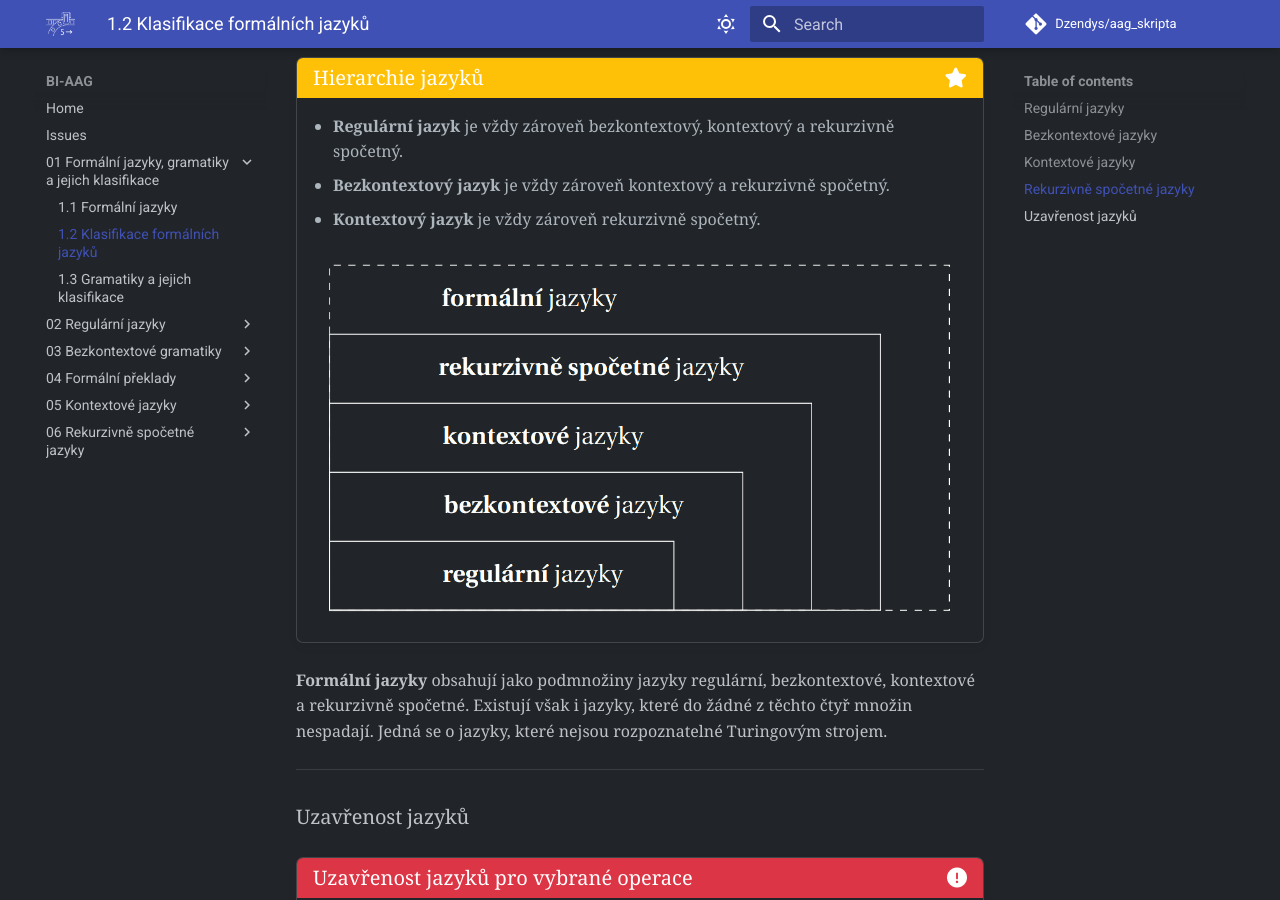
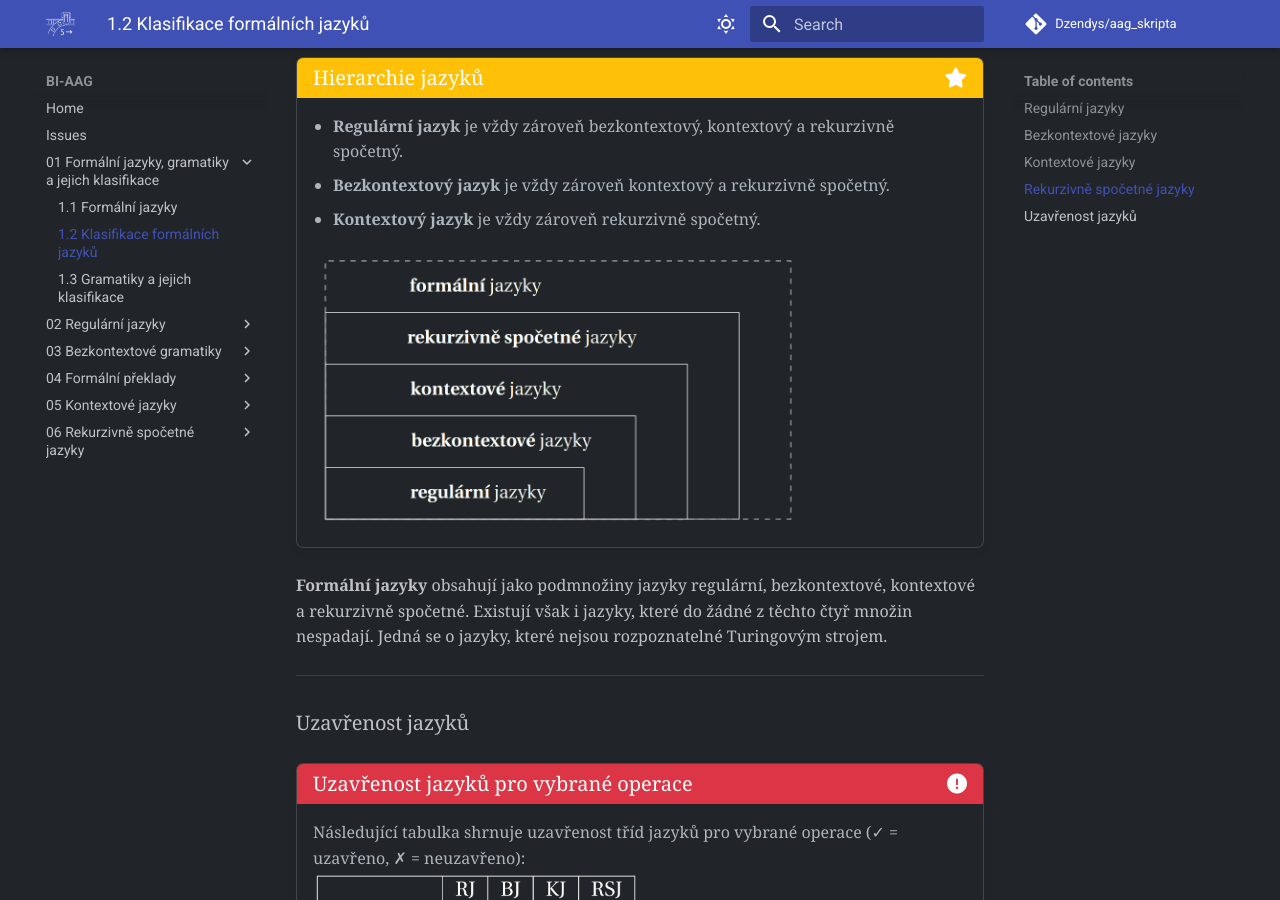
Before and after one commit to Dzendys/aag_skripta, an MkDocs documentation site: the page built from docs/01_Formální jazyky,_gramatiky_a_jejich_klasifikace/1.2_Klasifikace_formálních_jazyků.md, in a window 1280 px wide and 900 px high, scrolled down 1023 px. Built offline with MkDocs 1.6.1 and Material for MkDocs 9.7.7, drawn with Linux system fonts in a browser that asks for light colours; comment, search, counter and statistics services are not loaded.

Commit message:
Fix image sizes

```diff
--- a/docs/01_Formální jazyky,_gramatiky_a_jejich_klasifikace/1.2_Klasifikace_formálních_jazyků.md
+++ b/docs/01_Formální jazyky,_gramatiky_a_jejich_klasifikace/1.2_Klasifikace_formálních_jazyků.md
@@ -44,7 +44,7 @@
     * **Bezkontextový jazyk** je vždy zároveň kontextový a rekurzivně spočetný.
     * **Kontextový jazyk** je vždy zároveň rekurzivně spočetný.
 
-    ![Hiearchie jazyků](../assets/01/hiearchie.png){ align=center }
+    ![Hiearchie jazyků](../assets/01/hiearchie.png){ align=center width="75%" }
 
 **Formální jazyky** obsahují jako podmnožiny jazyky regulární, bezkontextové, kontextové a rekurzivně spočetné. Existují však i jazyky, které do žádné z těchto čtyř množin nespadají. Jedná se o jazyky, které nejsou rozpoznatelné Turingovým strojem.
 
@@ -56,7 +56,7 @@
 
     Následující tabulka shrnuje uzavřenost tříd jazyků pro vybrané operace (✓ = uzavřeno, ✗ = neuzavřeno):
 
-    ![Uzavřenost tabulka](../assets/01/uzavrenost_tabulka.png){ align=center }
+    ![Uzavřenost tabulka](../assets/01/uzavrenost_tabulka.png){ align=center width="50%" }
 
 !!! Implication "Co to pro nás znamená, když je třída jazyků uzavřená pro nějakou operaci?"
 
@@ -67,8 +67,8 @@
     * **Regulární jazyky** jsou uzavřené pro operaci průnik. Pokud tedy provedeme průnik dvou regulárních jazyků, výsledkem bude opět jazyk regulární. Nikdy se nestane, že by výsledkem byl jazyk neregulární.
     * **Bezkontextové jazyky** jsou uzavřené pro operaci sjednocení. Pokud tedy sjednotíme dva bezkontextové jazyky, výsledkem bude opět jazyk bezkontextový.
 
-    ![Uzavřenost1](../assets/01/uzavrenost1.png){ align=center }
+    ![Uzavřenost1](../assets/01/uzavrenost1.png){ align=center width="75%" }
 
     * **Bezkontextové jazyky** nejsou uzavřeny pro operaci průnik. Pokud tedy provedeme průnik dvou bezkontextových jazyků, výsledkem pouze může (ale nemusí) být jazyk bezkontextový.
 
-    ![Uzavřenost2](../assets/01/uzavrenost2.png){ align=center }
+    ![Uzavřenost2](../assets/01/uzavrenost2.png){ align=center width="75%" }
```
